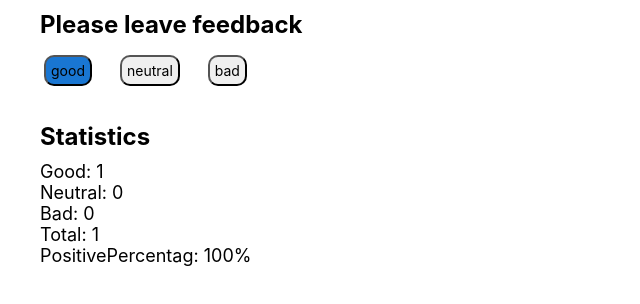
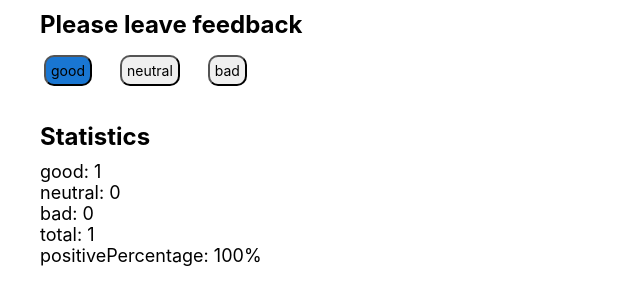
Before and after one commit to YarovaT/goit-react-hw-02-feedback, a React (Create React App) app: page / in a window 1280 px wide. Both pictures are taken after a click on the button "good". Shown: the top 304 px of the page, without its empty margins (0-640 px from the left). Built offline with nearby package versions, Linux system fonts and the light colour scheme.

Commit message:
Добавляет исправления /замечания ментора

```diff
--- a/src/App.js
+++ b/src/App.js
@@ -6,14 +6,21 @@ import Statistics from './components/Statistics/';
 import Notification from './components/Notification/';
 
 class App extends Component {
-  state = {
+  static defaultProps = {
     good: 0,
     neutral: 0,
     bad: 0,
   };
 
+  state = {
+    good: this.props.good,
+    neutral: this.props.neutral,
+    bad: this.props.bad,
+  };
+
   countTotalFeedback = () => {
-    return Object.values(this.state).reduce((a, b) => a + b, 0);
+    const { good, neutral, bad } = this.state;
+    return good + neutral + bad;
   };
 
   countPositiveFeedbackPercentage = () => {
@@ -37,11 +44,14 @@ class App extends Component {
     }));
   };
 
+  getVisibleContacts = () => {
+    return this.state;
+  };
+
   render() {
-    const { good, neutral, bad } = this.state;
     const total = this.countTotalFeedback();
-    const positivePercentage = this.countPositiveFeedbackPercentage();
     const options = Object.keys(this.state);
+    const percentage = this.countPositiveFeedbackPercentage();
 
     return (
       <>
@@ -55,11 +65,9 @@ class App extends Component {
         <Section title="Statistics">
           {total > 0 ? (
             <Statistics
-              good={good}
-              neutral={neutral}
-              bad={bad}
+              props={this.state}
               total={total}
-              positivePercentage={positivePercentage}
+              positivePercentage={percentage}
             />
           ) : (
             <Notification message="No feedback given" />
--- a/src/components/FeedbackOptions/FeedbackOptions.js
+++ b/src/components/FeedbackOptions/FeedbackOptions.js
@@ -1,14 +1,14 @@
 import React from 'react';
 import PropTypes from 'prop-types';
-import s from './FeedbackOptions.module.css';
+import style from './FeedbackOptions.module.css';
 
 const FeedbackOptions = ({ options, onLeaveFeedback }) => (
-  <ul className={s.buttonList}>
+  <ul className={style.buttonList}>
     {options.map((option, index) => (
       <li key={index}>
         <button
           type="button"
-          className={s.button}
+          className={style.button}
           name={option}
           onClick={onLeaveFeedback}
         >
--- a/src/components/Section/Section.js
+++ b/src/components/Section/Section.js
@@ -1,9 +1,9 @@
 import React from 'react';
 import PropTypes from 'prop-types';
-import s from './Section.module.css';
+import style from './Section.module.css';
 
 const Section = ({ title, children }) => (
-  <section className={s.section}>
+  <section className={style.section}>
     <h2>{title}</h2>
     {children}
   </section>
--- /dev/null
+++ b/src/components/Statistics/StatisticItem.js
@@ -0,0 +1,17 @@
+import React from 'react';
+import PropTypes from 'prop-types';
+
+const StatisticsItem = ({ label, value }) => {
+  return (
+    <>
+      {label}: {value}
+    </>
+  );
+};
+
+StatisticsItem.propTypes = {
+  label: PropTypes.string.isRequired,
+  value: PropTypes.number.isRequired,
+};
+
+export default StatisticsItem;
--- a/src/components/Statistics/Statistics.js
+++ b/src/components/Statistics/Statistics.js
@@ -1,38 +1,21 @@
 import React from 'react';
-import PropTypes from 'prop-types';
-import s from './Statistics.module.css';
+import style from './Statistics.module.css';
+import StatisticsItem from './StatisticItem';
 
-const Statistics = ({ good, neutral, bad, total, positivePercentage }) => (
-  <ul className={s.statisticsList}>
-    <li className={s.statisticsItem}>
-      {' '}
-      Good: <span>{good}</span>
-    </li>
-    <li className={s.statisticsItem}>
-      {' '}
-      Neutral: <span>{neutral}</span>
-    </li>
-    <li className={s.statisticsItem}>
-      {' '}
-      Bad: <span>{bad}</span>
-    </li>
-    <li className={s.statisticsItem}>
-      {' '}
-      Total: <span>{total}</span>
-    </li>
-    <li className={s.statisticsItem}>
-      {' '}
-      PositivePercentag: <span>{positivePercentage}%</span>
+const Statistics = ({ props, total, positivePercentage }) => (
+  <ul className={style.statisticsList}>
+    {Object.entries(props).map(([key, value], index) => {
+      return (
+        <li key={index} className={style.statisticsItem}>
+          <StatisticsItem label={key} value={value} />
+        </li>
+      );
+    })}
+    <li className={style.statisticsItem}>total: {total}</li>
+    <li className={style.statisticsItem}>
+      positivePercentage: {positivePercentage}%
     </li>
   </ul>
 );
 
-Statistics.propTypes = {
-  good: PropTypes.number.isRequired,
-  neutral: PropTypes.number.isRequired,
-  bad: PropTypes.number.isRequired,
-  total: PropTypes.number.isRequired,
-  positivePercentage: PropTypes.number.isRequired,
-};
-
 export default Statistics;
```
Also changed, not shown: src/logo.svg (deleted).
